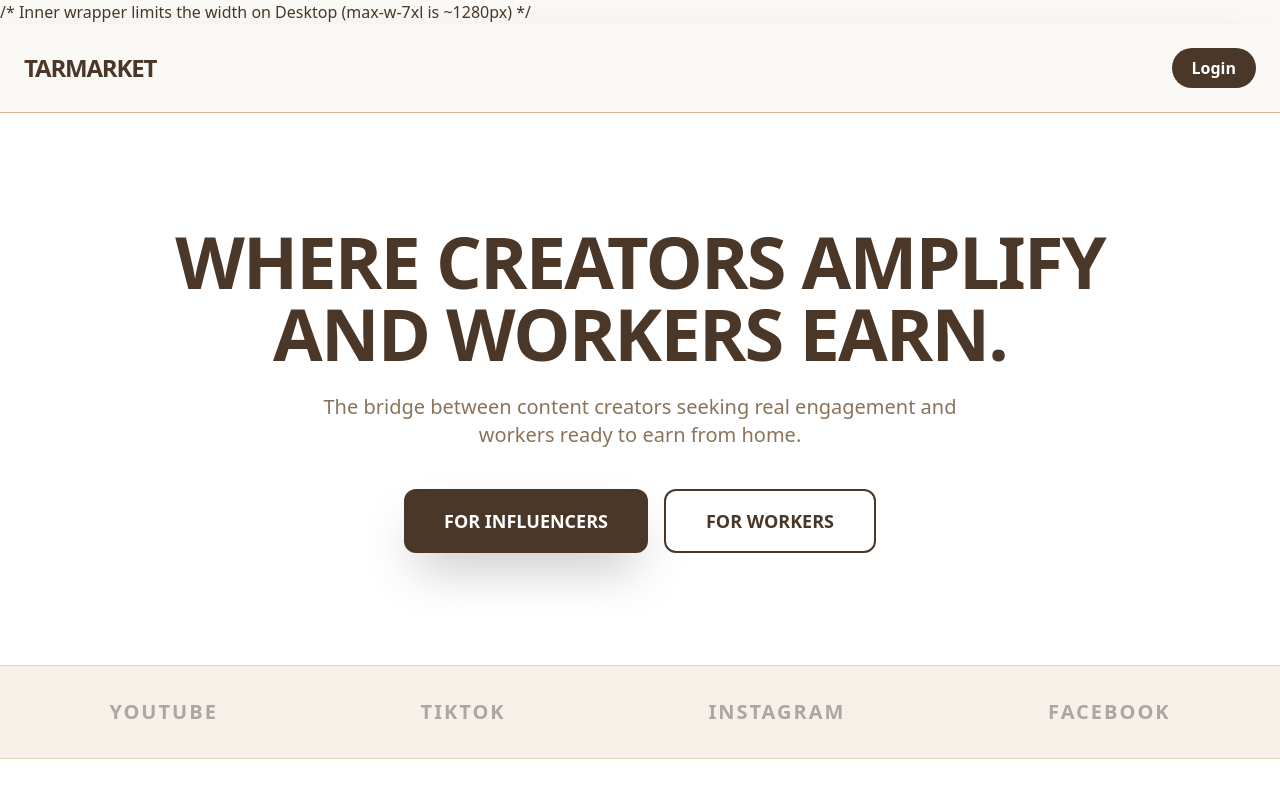
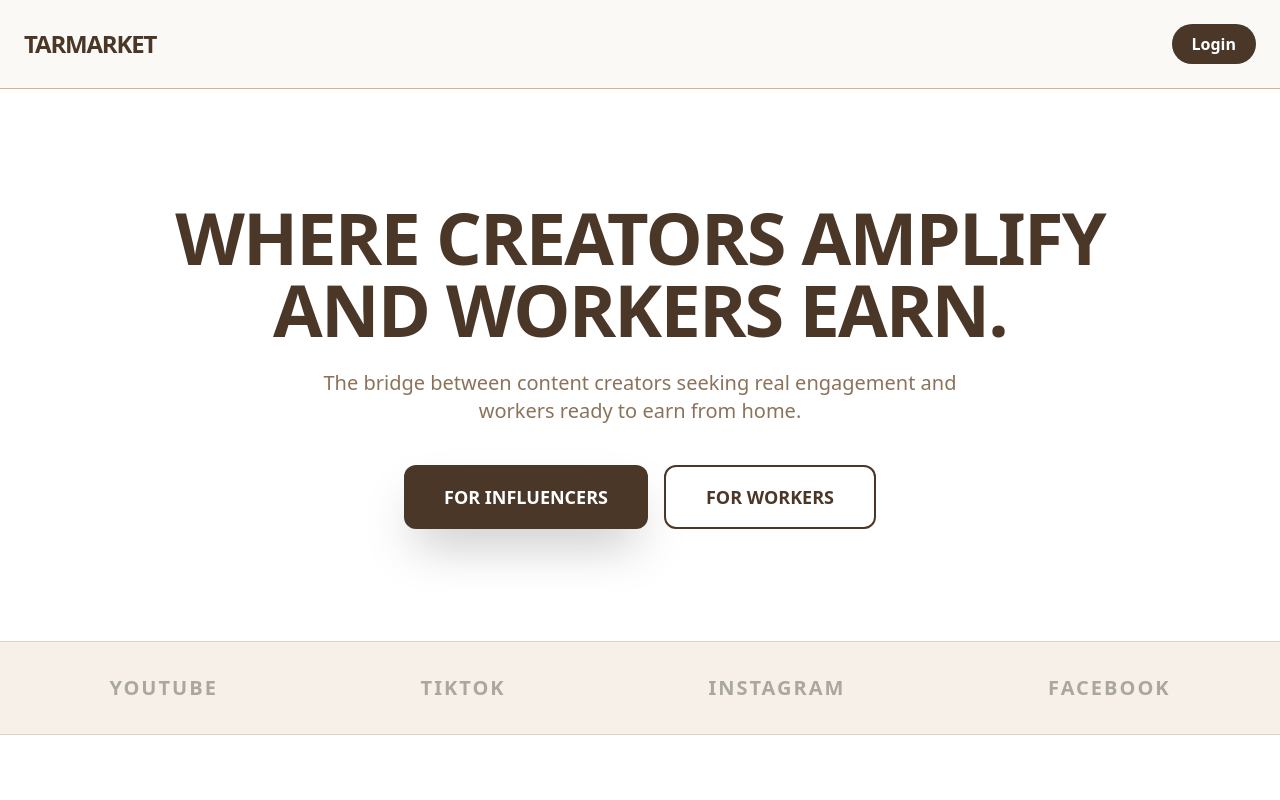
Before and after one commit to mojuba11/Tarmarket-pro, a React (Vite) app in the folder client/: page / in a window 1280 px wide. Shown: the top 800 px of the page. Built offline with nearby package versions, Linux system fonts and the light colour scheme.

Commit message:
Refactor Home component layout and styling

```diff
--- a/client/src/pages/Home.jsx
+++ b/client/src/pages/Home.jsx
@@ -28,7 +28,7 @@ const Home = () => {
     /* Outer container keeps the background color full-width */
     <div className="bg-tarmarket-cream min-h-screen font-sans flex flex-col text-tarmarket-umber">
 
-      /* Inner wrapper limits the width on Desktop (max-w-7xl is ~1280px) */
+
       <div className="max-w-[1440px] mx-auto w-full bg-white shadow-xl md:shadow-2xl lg:my-0">
 
         {/* 1. Navigation - Mobile Optimized */}
```
